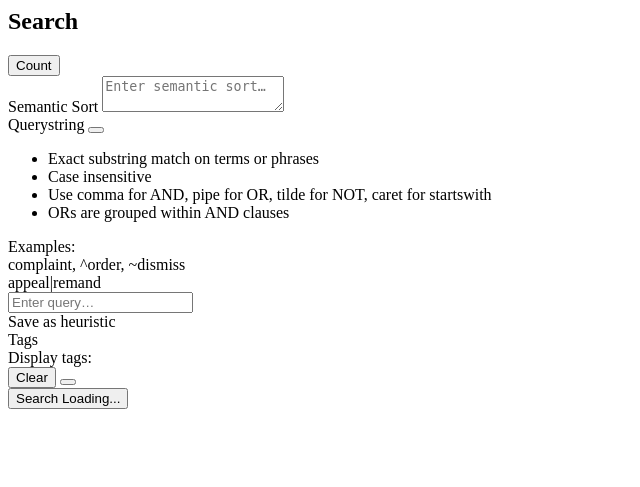
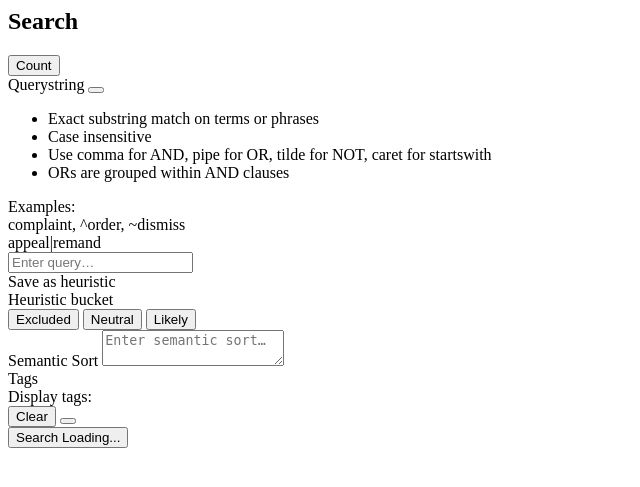
Before and after one commit to freelawproject/classifier-experiments, a Python web app: template clx/app/templates/search/search_panel.html in a window 1280 px wide. Shown: the top 487 px of the page, without its empty margins (0-640 px from the left). Run offline with Jinja, Linux system fonts and the light colour scheme; the template is opened without the code that fills it, so the values that code supplies are empty.

Commit message:
feat(app): add heuristic bucket toggle to search
Fixes: #114

```diff
--- a/clx/__init__.py
+++ b/clx/__init__.py
@@ -1,7 +1,7 @@
 # flake8: noqa: E402
-import json
 from pathlib import Path
 
+import simplejson as json
 from dotenv import load_dotenv
 
 config_path = Path.home() / ".cache" / "clx" / "config.json"
--- a/clx/app/templates/search/index.html
+++ b/clx/app/templates/search/index.html
@@ -209,6 +209,7 @@
                 decisions: null,
                 displayTags: [],
                 params: {
+                    heuristic_bucket: null,
                     querystring: '',
                     tags: {
                         any: [],
--- a/clx/app/templates/search/search_panel.html
+++ b/clx/app/templates/search/search_panel.html
@@ -11,14 +11,6 @@
             :disabled="loading"
         >Count</button>
     </div>
-
-    <label class="block text-sm text-gray-600 font-medium mb-1">Semantic Sort</label>
-    <textarea
-        x-model="semantic_sort"
-        @keydown.enter.prevent="search()"
-        placeholder="Enter semantic sort…"
-        class="w-full p-2 rounded-md bg-white ring-1 ring-gray-300 focus:ring-blue-500"
-    ></textarea>
 
     <!-- Querystring field -->
     <div class="mb-1 mt-3" x-data="{open: false}">
@@ -65,6 +57,42 @@
             :class="(params.querystring && params.querystring.trim()) ? 'cursor-pointer hover:bg-gray-300' : 'opacity-50 pointer-events-none'"
         >Save as heuristic</span>
     </div>
+
+    <!-- Heuristic bucket -->
+    <label class="block text-sm text-gray-600 font-medium mb-1 mt-3">Heuristic bucket</label>
+    <div class="flex w-full rounded-md overflow-hidden border border-gray-300">
+        <button
+            type="button"
+            class="flex-1 px-3 py-1.5 text-sm text-center transition"
+            @click="params.heuristic_bucket = (params.heuristic_bucket === 'excluded' ? null : 'excluded'); search();"
+            :aria-pressed="params.heuristic_bucket === 'excluded'"
+            :class="params.heuristic_bucket === 'excluded' ? 'bg-red-300' : 'bg-white text-gray-700 hover:bg-gray-50'"
+        >Excluded</button>
+        <button
+            type="button"
+            class="flex-1 px-3 py-1.5 text-sm text-center transition border-l border-gray-300"
+            @click="params.heuristic_bucket = (params.heuristic_bucket === 'neutral' ? null : 'neutral'); search();"
+            :aria-pressed="params.heuristic_bucket === 'neutral'"
+            :class="params.heuristic_bucket === 'neutral' ? 'bg-amber-300' : 'bg-white text-gray-700 hover:bg-gray-50'"
+        >Neutral</button>
+        <button
+            type="button"
+            class="flex-1 px-3 py-1.5 text-sm text-center transition border-l border-gray-300"
+            @click="params.heuristic_bucket = (params.heuristic_bucket === 'likely' ? null : 'likely'); search();"
+            :aria-pressed="params.heuristic_bucket === 'likely'"
+            :class="params.heuristic_bucket === 'likely' ? 'bg-blue-300' : 'bg-white text-gray-700 hover:bg-gray-50'"
+        >Likely</button>
+    </div>
+
+    <!-- Semantic sort field -->
+    <label class="block text-sm text-gray-600 font-medium mb-1 mt-3">Semantic Sort</label>
+    <textarea
+        x-model="semantic_sort"
+        @keydown.enter.prevent="search()"
+        placeholder="Enter semantic sort…"
+        class="w-full p-2 rounded-md bg-white ring-1 ring-gray-300 focus:ring-blue-500"
+    ></textarea>
+
     <!-- Tags fields -->
     <div class="mt-3" x-data="{
         tagGroups: [
--- a/clx/utils.py
+++ b/clx/utils.py
@@ -1,6 +1,5 @@
 import bz2
 import hashlib
-import json
 import os
 from pathlib import Path
 
@@ -8,6 +7,7 @@ import django
 import pandas as pd
 import regex as re
 import requests
+import simplejson as json
 from tqdm import tqdm
 
 tqdm.pandas()
```
Also changed, not shown: clx/app/models.py (+18 -14 lines), clx/app/search_utils.py (+16 -3 lines).
